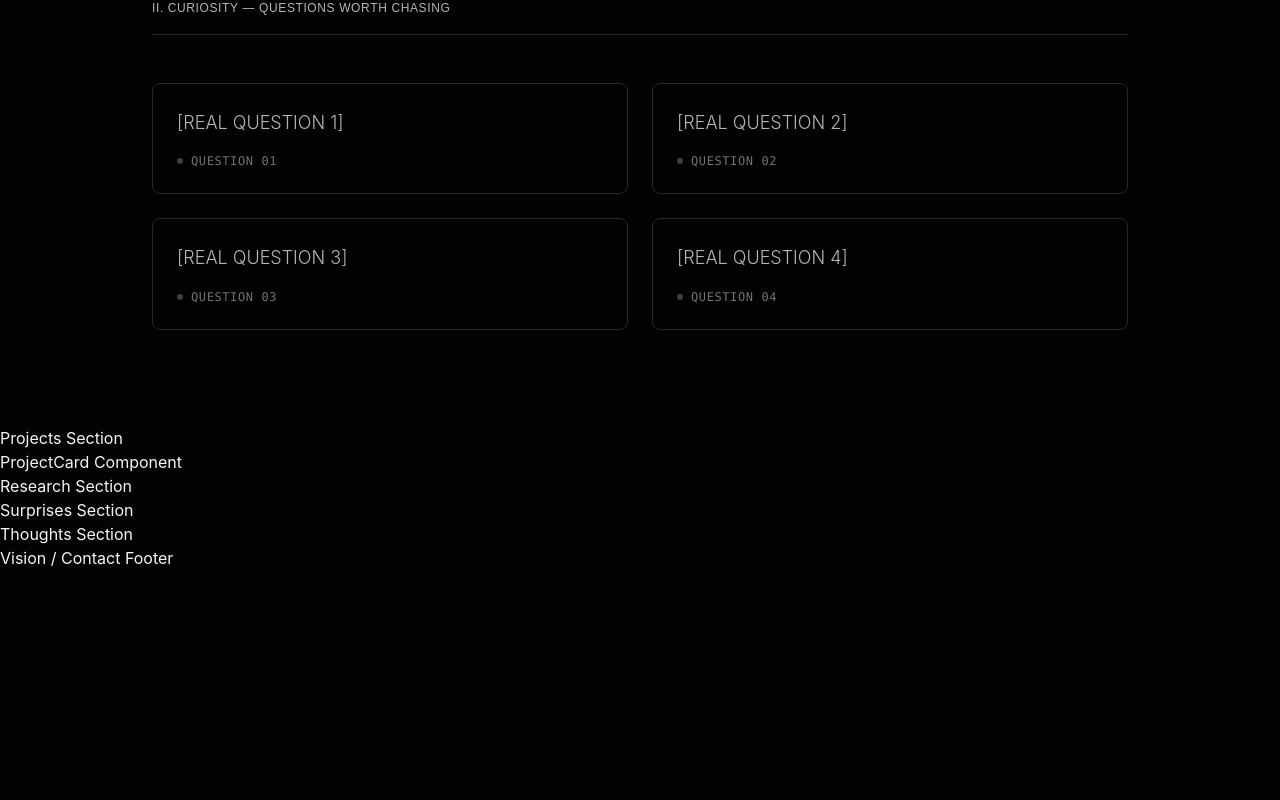
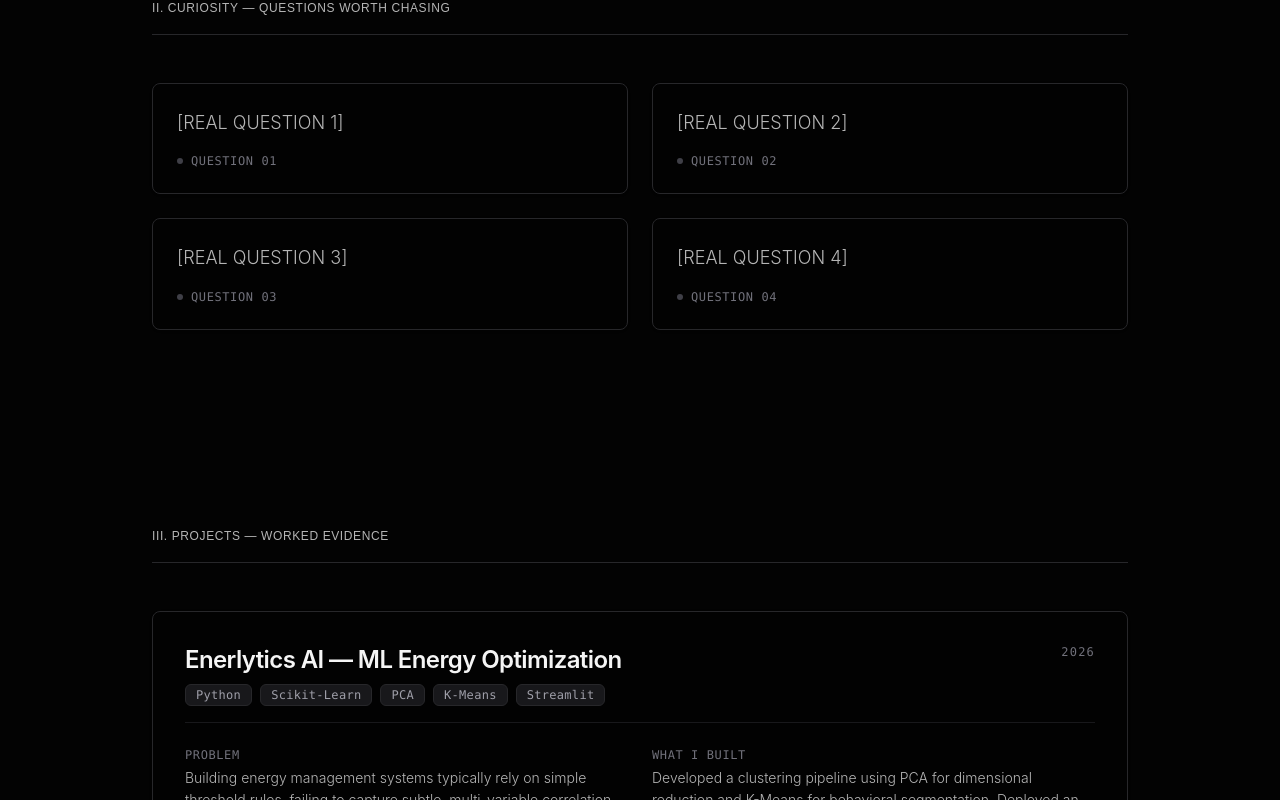
Before and after one commit to LavdeepSingh23/portfolio, a React (Vite) app: page / in a window 1280 px wide. Shown: the part 996-1796 px from the top of the page. Before the commit the page ends 1566 px from the top, so only its background shows below. Built offline with nearby package versions, Linux system fonts and the light colour scheme.

Commit message:
feat: implement Projects section and cards with narrative segments and CountUp stats

```diff
--- a/src/components/ProjectCard.jsx
+++ b/src/components/ProjectCard.jsx
@@ -1,3 +1,81 @@
-export default function ProjectCard() {
-  return <div className="project-card">ProjectCard Component</div>
+import CountUp from './reactbits/CountUp';
+
+export default function ProjectCard({ project }) {
+  return (
+    <div className="border border-zinc-800 bg-[#030303]/40 backdrop-blur-sm rounded-lg p-6 md:p-8 space-y-6 hover:border-zinc-700 transition-all duration-300 shadow-sm flex flex-col justify-between">
+
+      {/* Title & Metadata */}
+      <div className="flex flex-col md:flex-row md:items-center justify-between gap-4 border-b border-zinc-900 pb-4">
+        <div>
+          <h3 className="text-xl md:text-2xl font-semibold text-[#F5F5F5] tracking-tight">
+            {project.title}
+          </h3>
+          <div className="flex flex-wrap gap-2 mt-2">
+            {project.tech.map((t) => (
+              <span
+                key={t}
+                className="px-2.5 py-0.5 bg-zinc-900 text-zinc-400 border border-zinc-800 rounded-md text-xs font-mono tracking-wide"
+              >
+                {t}
+              </span>
+            ))}
+          </div>
+        </div>
+        <span className="text-xs text-zinc-500 font-mono tracking-widest uppercase md:self-start">
+          {project.year}
+        </span>
+      </div>
+
+      {/* Narrative grid columns */}
+      <div className="grid grid-cols-1 md:grid-cols-2 gap-6 text-sm text-[#B5B5B5] font-light leading-relaxed">
+        <div className="space-y-4">
+          <div>
+            <h4 className="text-xs text-zinc-500 font-mono tracking-wider uppercase mb-1">Problem</h4>
+            <p>{project.problem}</p>
+          </div>
+          <div>
+            <h4 className="text-xs text-zinc-500 font-mono tracking-wider uppercase mb-1">Why It Mattered</h4>
+            <p>{project.whyItMattered}</p>
+          </div>
+        </div>
+        <div className="space-y-4">
+          <div>
+            <h4 className="text-xs text-zinc-500 font-mono tracking-wider uppercase mb-1">What I Built</h4>
+            <p>{project.whatIBuilt}</p>
+          </div>
+          <div>
+            <h4 className="text-xs text-zinc-500 font-mono tracking-wider uppercase mb-1">What I Learned</h4>
+            <p>{project.whatILearned}</p>
+          </div>
+        </div>
+      </div>
+
+      {/* Numeric Stats */}
+      {project.stats && project.stats.length > 0 && (
+        <div className="border-t border-zinc-900 pt-6">
+          <div className="flex flex-wrap gap-x-12 gap-y-6">
+            {project.stats.map((stat, i) => (
+              <div key={i} className="flex flex-col min-w-[100px] space-y-1">
+                <span className="text-2xl md:text-3xl font-semibold text-[#F5F5F5] tracking-tight">
+                  {stat.prefix}
+                  <CountUp
+                    from={0}
+                    to={stat.value}
+                    duration={1.5}
+                    decimals={stat.decimals || 0}
+                    separator=","
+                  />
+                  {stat.suffix}
+                </span>
+                <span className="text-[10px] text-zinc-500 font-mono tracking-wider uppercase">
+                  {stat.label}
+                </span>
+              </div>
+            ))}
+          </div>
+        </div>
+      )}
+
+    </div>
+  );
 }
--- a/src/components/Projects.jsx
+++ b/src/components/Projects.jsx
@@ -1,9 +1,38 @@
-import ProjectCard from './ProjectCard'
+import { useRef } from 'react';
+import VariableProximity from './reactbits/VariableProximity';
+import ProjectCard from './ProjectCard';
+import { projects } from '../data/projects';
+
 export default function Projects() {
+  const containerRef = useRef(null);
+
   return (
-    <section id="projects" className="projects-section">
-      <h2>Projects Section</h2>
-      <ProjectCard />
+    <section
+      id="projects"
+      ref={containerRef}
+      className="relative py-24 px-6 max-w-5xl mx-auto z-10 select-none bg-transparent"
+    >
+      <div className="space-y-12">
+        {/* Section coordinate header using VariableProximity */}
+        <div className="border-b border-zinc-800 pb-4">
+          <VariableProximity
+            label="III. PROJECTS — WORKED EVIDENCE"
+            className="text-xs font-mono uppercase tracking-wider text-[#B5B5B5] hover:text-[#F5F5F5] transition-colors duration-300 cursor-default"
+            fromFontVariationSettings="'wght' 400, 'opsz' 9"
+            toFontVariationSettings="'wght' 800, 'opsz' 40"
+            containerRef={containerRef}
+            radius={180}
+            falloff="linear"
+          />
+        </div>
+
+        {/* Projects cards list */}
+        <div className="space-y-10">
+          {projects.map((project) => (
+            <ProjectCard key={project.id} project={project} />
+          ))}
+        </div>
+      </div>
     </section>
-  )
+  );
 }
--- a/src/data/projects.js
+++ b/src/data/projects.js
@@ -1 +1,62 @@
-export const projects = [];
+export const projects = [
+  {
+    id: 'enerlytics-ai',
+    title: 'Enerlytics AI — ML Energy Optimization',
+    tech: ['Python', 'Scikit-Learn', 'PCA', 'K-Means', 'Streamlit'],
+    year: '2026',
+    problem: 'Building energy management systems typically rely on simple threshold rules, failing to capture subtle, multi-variable correlation patterns in how commercial properties consume electricity.',
+    whyItMattered: 'Energy inefficiency in commercial real estate leads to massive waste. Optimizing building profiles systematically reduces operational costs and carbon footprint.',
+    whatIBuilt: 'Developed a clustering pipeline using PCA for dimensional reduction and K-Means for behavioral segmentation. Deployed an interactive Streamlit dashboard for real-time anomaly detection.',
+    whatILearned: 'Discovered that feature representation (especially time-of-week consumption patterns) has a far greater impact on cluster quality than algorithm hyperparameter tuning.',
+    stats: [
+      { label: 'Buildings Analyzed', value: 52585, prefix: '', suffix: '' },
+      { label: 'Behavioral Clusters', value: 4, prefix: '', suffix: '' },
+      { label: 'Silhouette Score', value: 0.21, prefix: '', suffix: '', decimals: 2 },
+      { label: 'CH Index', value: 15337, prefix: '', suffix: '' },
+      { label: 'Potential Savings', value: 0.3, prefix: '$', suffix: 'M', decimals: 1 }
+    ]
+  },
+  {
+    id: 'acadhub',
+    title: 'AcadHub',
+    tech: ['MySQL', 'PL/SQL', 'Streamlit'],
+    year: '2026',
+    problem: 'Student management platforms were fragmented across LMS, WebKiosk, and offline repositories, leading to sync errors and duplicate record entry.',
+    whyItMattered: 'Administrative lag directly impacts academic delivery. Centralizing student assessment and attendance simplifies scheduling and provides direct administrative clarity.',
+    whatIBuilt: 'Engineered a unified academic portal built on a normalized relational database. Wrote PL/SQL triggers, procedures, and views to automate grades, attendance, and role-based access control.',
+    whatILearned: 'Learned that query optimization and indexing strategy on join-heavy tables are critical to maintaining sub-second response times as database scale grows.',
+    stats: [
+      { label: 'Relational Entities', value: 12, prefix: '', suffix: '' },
+      { label: 'Analytics Reports', value: 10, prefix: '', suffix: '+' }
+    ]
+  },
+  {
+    id: 'rul-prediction',
+    title: 'Aircraft Engine RUL Prediction',
+    tech: ['Python', 'TensorFlow', 'LSTM'],
+    year: '2026',
+    problem: 'Hard-threshold aircraft maintenance cycles lead to premature replacement of components or catastrophic mechanical failure under high-stress conditions.',
+    whyItMattered: 'Accurately forecasting Remaining Useful Life (RUL) minimizes downtime and guarantees mechanical safety in aerospace applications.',
+    whatIBuilt: 'Modeled aircraft engine failure vectors on NASA\'s C-MAPSS dataset. Formulated a sliding-window data generator and built an LSTM recurrent network to track degradation cycles.',
+    whatILearned: 'Learned that stacking LSTM layers with dropout regularization mitigates gradient dissipation while preventing overfitting on limited time-series degradation runs.',
+    stats: [
+      { label: 'Engines Analyzed', value: 200, prefix: '', suffix: '' },
+      { label: 'Max cycles logged', value: 20631, prefix: '', suffix: '' },
+      { label: 'Training Sequences', value: 14241, prefix: '', suffix: '' }
+    ]
+  },
+  {
+    id: 'stackoverflow-duplicates',
+    title: 'Stack Overflow Duplicate Detection',
+    tech: ['Python', 'NLP', 'Sentence-BERT', 'K-Means'],
+    year: 'URF Project',
+    problem: 'High volume of duplicate submissions on community forums dilutes developer search relevance and divides community moderation efforts.',
+    whyItMattered: 'Semantic matching ensures developers find high-quality solutions immediately without waiting for manual thread merging.',
+    whatIBuilt: 'Crafted an unsupervised duplicate-question classifier using Sentence-BERT embeddings. Benchmarked embedding cosine similarity against classical TF-IDF and K-Means/DBSCAN clustering.',
+    whatILearned: 'Discovered that pre-trained semantic sentence vectors scale significantly better for duplicate classification than classic bag-of-words approaches, which drop crucial context.',
+    stats: [
+      { label: 'Semantic Accuracy', value: 87.5, prefix: '', suffix: '%', decimals: 1 },
+      { label: 'Evaluated Questions', value: 25000, prefix: '', suffix: '+' }
+    ]
+  }
+];
```
